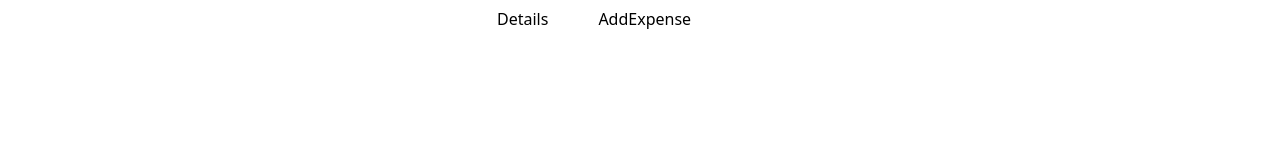
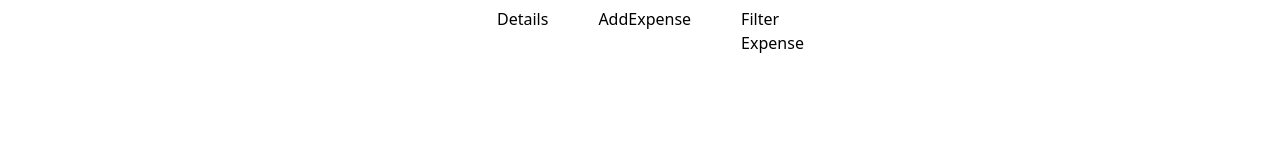
Before and after one commit to ayeshadeshmukh/expense_tracker_frontend, a React (Create React App) app: page / in a window 1280 px wide. Shown: the top 160 px of the page. Built offline with nearby package versions, Linux system fonts and the light colour scheme.

Commit message:
filter button added

```diff
--- a/src/Navbar/NavBar.js
+++ b/src/Navbar/NavBar.js
@@ -17,6 +17,11 @@ const NavBar = () => {
             AddExpense
           </Link>
         </li>
+        <li class="mynavitem">
+          <Link className="a" to="/filter">
+            Filter Expense
+          </Link>
+        </li>
       </ul>
     </div>
   );
```
Also changed, not shown: 2 other files (tests, documents, lock files or other folders).
